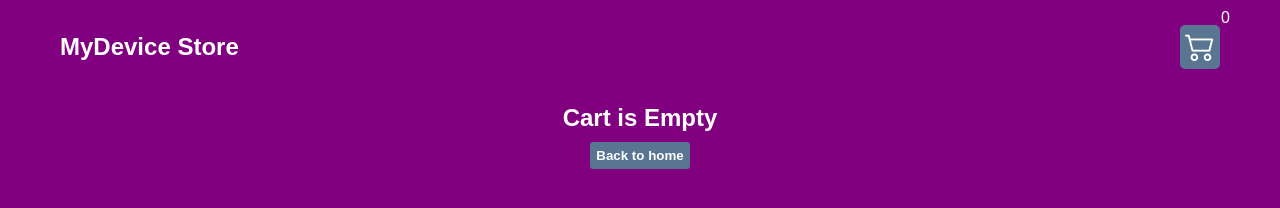
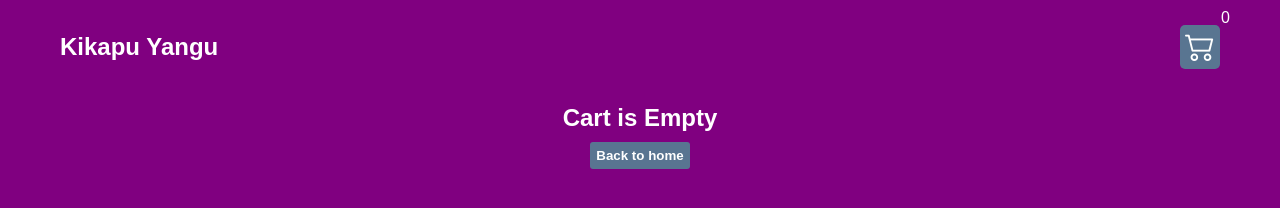
Before and after one commit to KevinGithua/Online-Shopping, a plain HTML site: page cart.html in a window 1280 px wide. Drawn offline with nearby package versions, Linux system fonts and the light colour scheme.

Commit message:
Update cart.html

```diff
--- a/cart.html
+++ b/cart.html
@@ -13,7 +13,7 @@
 <body>
     <div class="navbar">
         <a href="index.html">
-            <h2>MyDevice Store</h2>
+            <h2>Kikapu Yangu</h2>
         </a>
         <a href="cart.html">
             <div class="cart">
```
